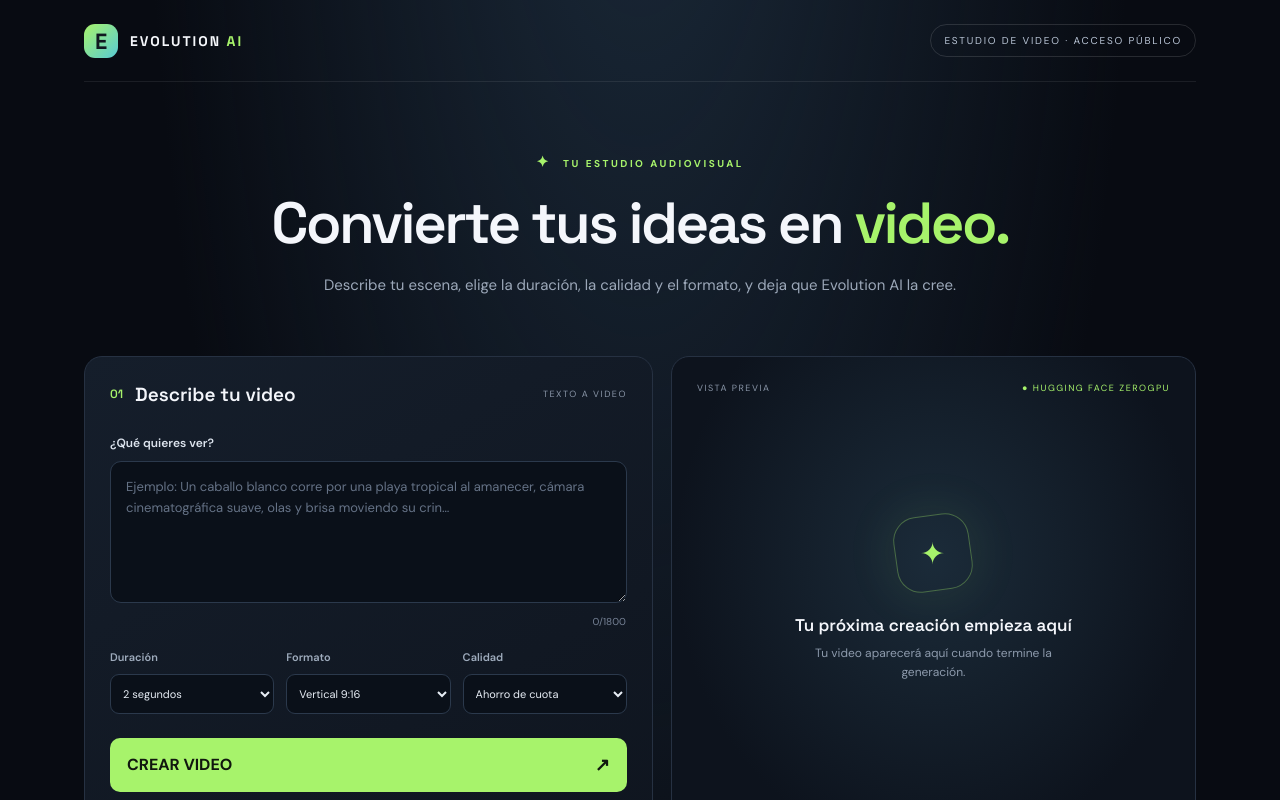
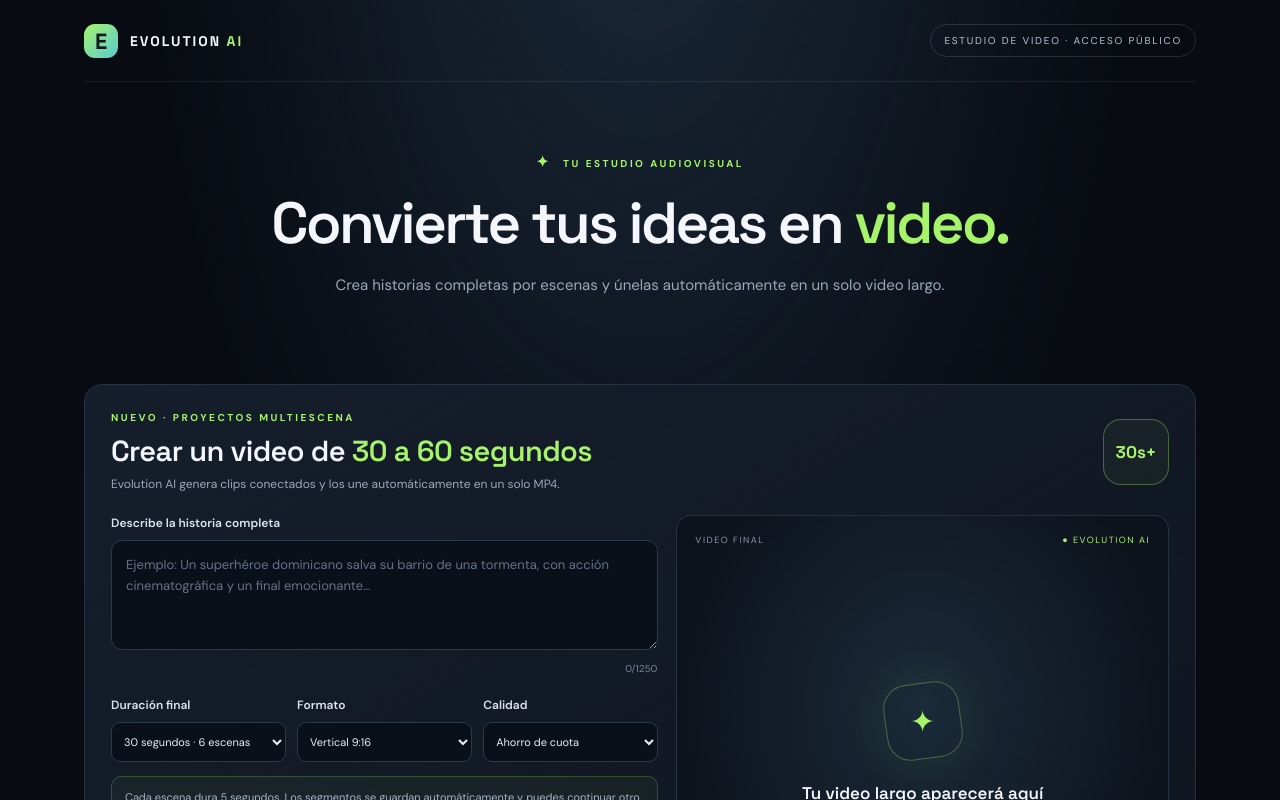
Before and after one commit to admperdilnet-netizen/Evolution-AI, a Next.js app: page / in a window 1280 px wide. Shown: the top 800 px of the page. Built offline with nearby package versions, Linux system fonts and the light colour scheme.

Commit message:
Remove short video generator and keep long multi-scene builder

```diff
--- a/app/page.tsx
+++ b/app/page.tsx
@@ -1,54 +1,8 @@
 "use client";
 
-import { useState } from "react";
 import LongVideoBuilder from "./long-video-builder";
 
 export default function Home() {
-  const [prompt, setPrompt] = useState("");
-  const [duration, setDuration] = useState("2");
-  const [ratio, setRatio] = useState("9:16");
-  const [quality, setQuality] = useState("economy");
-  const [busy, setBusy] = useState(false);
-  const [status, setStatus] = useState("");
-  const [videoUrl, setVideoUrl] = useState("");
-  const [error, setError] = useState("");
-
-  async function generate() {
-    if (prompt.trim().length < 8) {
-      setError("Escribe una descripción de al menos 8 caracteres.");
-      return;
-    }
-
-    setBusy(true);
-    setError("");
-    setVideoUrl("");
-    setStatus(`Enviando un clip de ${duration} segundo(s) a Hugging Face ZeroGPU…`);
-
-    try {
-      const response = await fetch("/api/generate", {
-        method: "POST",
-        headers: { "Content-Type": "application/json" },
-        body: JSON.stringify({
-          prompt: prompt.trim(),
-          duration: Number(duration),
-          aspectRatio: ratio,
-          quality
-        }),
-        cache: "no-store"
-      });
-      const data = await response.json().catch(() => ({}));
-      if (!response.ok) throw new Error(data.error || "No se pudo completar la generación.");
-
-      setVideoUrl(data.videoUrl);
-      setStatus(`¡Video terminado! Duración solicitada: ${duration} segundo(s). Descárgalo para conservarlo.`);
-    } catch (e) {
-      setError(e instanceof Error ? e.message : "Ocurrió un error inesperado.");
-      setStatus("");
-    } finally {
-      setBusy(false);
-    }
-  }
-
   return (
     <main className="shell">
       <nav className="topbar">
@@ -58,79 +12,7 @@ export default function Home() {
       <section className="hero">
         <div className="eyebrow"><span className="spark">✦</span> TU ESTUDIO AUDIOVISUAL</div>
         <h1>Convierte tus ideas en <em>video.</em></h1>
-        <p className="intro">Describe tu escena, elige la duración, la calidad y el formato, y deja que Evolution AI la cree.</p>
-      </section>
-      <section className="workspace">
-        <div className="panel">
-          <div className="panel-head">
-            <div><span className="step">01</span><h2>Describe tu video</h2></div>
-            <span className="subtle">TEXTO A VIDEO</span>
-          </div>
-          <label htmlFor="prompt">¿Qué quieres ver?</label>
-          <textarea
-            id="prompt"
-            value={prompt}
-            onChange={e => setPrompt(e.target.value)}
-            maxLength={1800}
-            placeholder="Ejemplo: Un caballo blanco corre por una playa tropical al amanecer, cámara cinematográfica suave, olas y brisa moviendo su crin…"
-            disabled={busy}
-          />
-          <div className="counter">{prompt.length}/1800</div>
-          <div className="settings">
-            <div>
-              <label htmlFor="duration">Duración</label>
-              <select id="duration" value={duration} onChange={e => setDuration(e.target.value)} disabled={busy}>
-                <option value="1">1 segundo</option>
-                <option value="2">2 segundos</option>
-                <option value="3">3 segundos</option>
-                <option value="4">4 segundos</option>
-                <option value="5">5 segundos</option>
-              </select>
-            </div>
-            <div>
-              <label htmlFor="ratio">Formato</label>
-              <select id="ratio" value={ratio} onChange={e => setRatio(e.target.value)} disabled={busy}>
-                <option value="9:16">Vertical 9:16</option>
-                <option value="16:9">Horizontal 16:9</option>
-                <option value="1:1">Cuadrado 1:1</option>
-                <option value="4:3">Clásico 4:3</option>
-              </select>
-            </div>
-            <div>
-              <label htmlFor="quality">Calidad</label>
-              <select id="quality" value={quality} onChange={e => setQuality(e.target.value)} disabled={busy}>
-                <option value="economy">Ahorro de cuota</option>
-                <option value="standard">Estándar</option>
-                <option value="high">Alta definición</option>
-              </select>
-            </div>
-          </div>
-          <button className="generate" onClick={generate} disabled={busy}>
-            {busy ? "GENERANDO EN ZEROGPU…" : "CREAR VIDEO"} <b>{busy ? "…" : "↗"}</b>
-          </button>
-          <p className="notice">
-            Motor LTX-2.5 en Hugging Face ZeroGPU. Puedes elegir entre 1 y 5 segundos y tres niveles de calidad.
-            Los clips más largos y la calidad alta consumen más de tu cuota gratuita. No se usa fal.ai ni se compran créditos.
-          </p>
-          {status && <p className="notice" aria-live="polite">{status}</p>}
-          {error && <div className="error" role="alert">{error}</div>}
-        </div>
-        <div className="preview">
-          <div className="preview-head"><span>VISTA PREVIA</span><span className="live-dot">● HUGGING FACE ZEROGPU</span></div>
-          {videoUrl ? (
-            <div className="result">
-              <video src={videoUrl} controls playsInline />
-              <a className="download" href={videoUrl} target="_blank" rel="noreferrer" download>DESCARGAR VIDEO ↗</a>
-            </div>
-          ) : (
-            <div className="empty">
-              <div className="orb"><span>✦</span></div>
-              <h3>{busy ? "LTX-2.5 está creando tu escena" : "Tu próxima creación empieza aquí"}</h3>
-              <p>{busy ? "Hugging Face está asignando una GPU gratuita. Puede haber cola; no cierres esta página." : "Tu video aparecerá aquí cuando termine la generación."}{busy && <span className="loader"><i /></span>}</p>
-            </div>
-          )}
-          <div className="preview-foot"><span>EVOLUTION AI</span><span>CREATIVIDAD SIN LÍMITES</span></div>
-        </div>
+        <p className="intro">Crea historias completas por escenas y únelas automáticamente en un solo video largo.</p>
       </section>
       <LongVideoBuilder />
       <footer><span>EVOLUTION AI © 2026</span><span>CREA · PREVISUALIZA · DESCARGA</span></footer>
```
